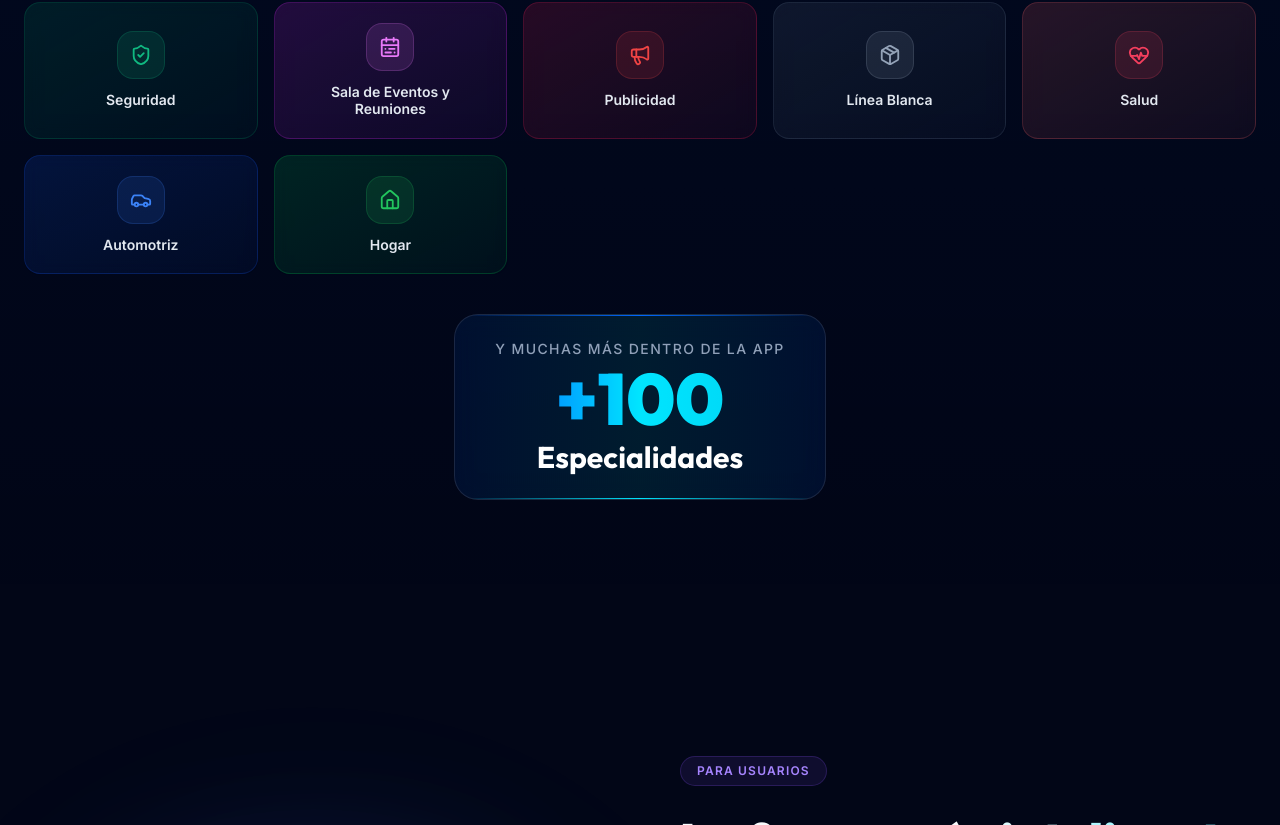
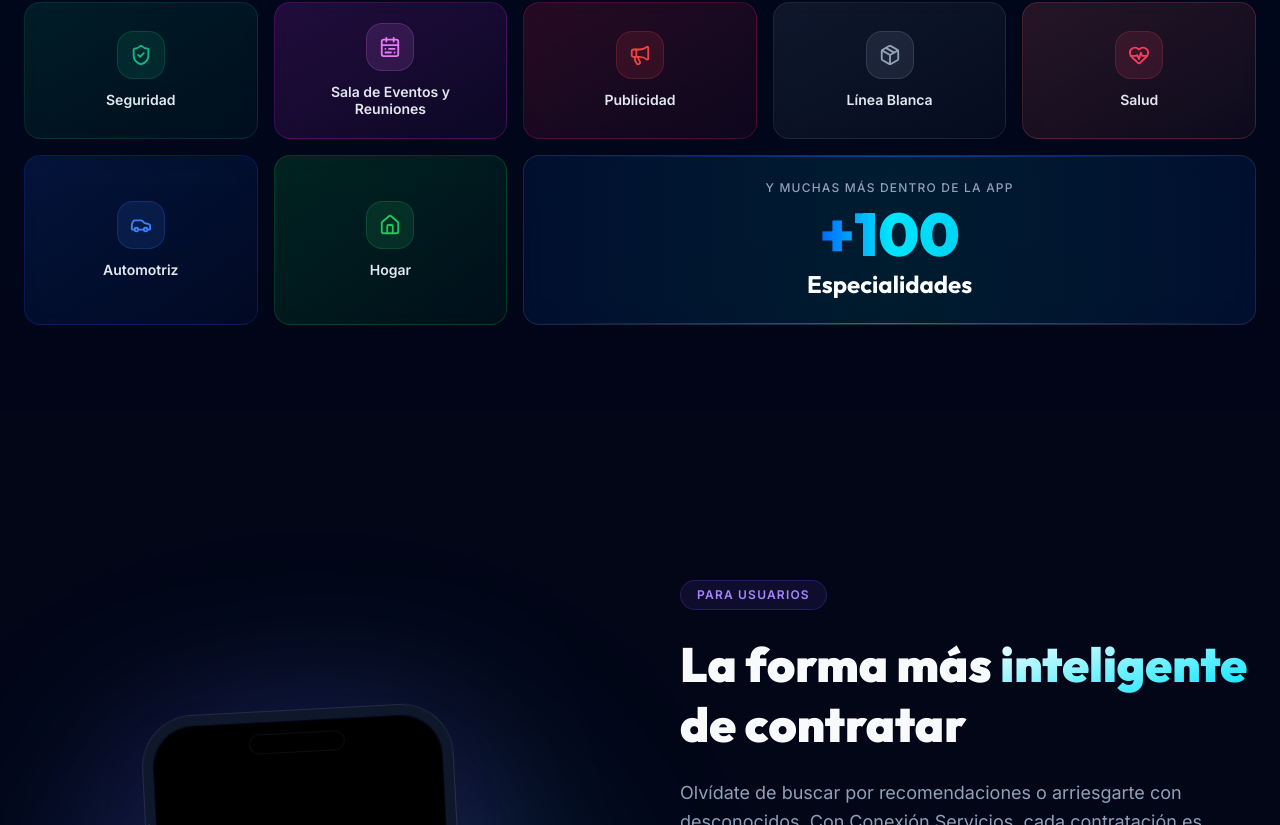
Before and after one commit to josueps15/conexionserviciosecuador, a React (Vite) app: page / in a window 1280 px wide. Shown: the part 2575-3400 px from the top of the page. Built offline with nearby package versions, Linux system fonts and the light colour scheme.

Commit message:
UI: Move +100 Especialidades banner inside category grid

```diff
--- a/src/App.tsx
+++ b/src/App.tsx
@@ -340,29 +340,29 @@ const App: React.FC = () => {
                                         </span>
                                     </motion.div>
                                 ))}
-                            </div>
 
-                            {/* +100 Especialidades banner */}
+                                {/* +100 Especialidades banner (Moved inside grid) */}
                                 <motion.div
-                                initial={{ opacity: 0, y: 20 }}
+                                    initial={{ opacity: 0, y: 24 }}
                                     whileInView={{ opacity: 1, y: 0 }}
                                     viewport={{ once: true }}
-                                transition={{ duration: 0.7, delay: 0.3 }}
-                                className="mt-10 flex flex-col sm:flex-row items-center justify-center gap-4"
+                                    transition={{ duration: 0.5, delay: 0.2 }}
+                                    className="col-span-2 sm:col-span-2 md:col-span-2 xl:col-span-3 flex"
                                 >
-                                <div className="relative px-10 py-6 rounded-3xl bg-gradient-to-r from-primary/10 via-secondary/10 to-primary/10 border border-white/10 backdrop-blur-md text-center overflow-hidden">
-                                    {/* Shimmer line */}
-                                    <div className="absolute top-0 left-0 right-0 h-[1px] bg-gradient-to-r from-transparent via-primary to-transparent" />
-                                    <div className="absolute bottom-0 left-0 right-0 h-[1px] bg-gradient-to-r from-transparent via-secondary to-transparent" />
-                                    <p className="text-slate-400 text-sm font-medium tracking-widest uppercase mb-1">y muchas más dentro de la app</p>
-                                    <p className="font-outfit font-black text-5xl md:text-7xl bg-gradient-to-r from-primary via-secondary to-cyan-400 bg-clip-text text-transparent leading-none">
+                                    <div className="w-full relative px-6 py-6 rounded-2xl bg-gradient-to-r from-primary/10 via-secondary/10 to-primary/10 border border-white/10 backdrop-blur-md text-center overflow-hidden flex flex-col justify-center items-center group hover:bg-white/[0.03] transition-colors">
+                                        {/* Shimmer lines */}
+                                        <div className="absolute top-0 left-0 right-0 h-[1px] bg-gradient-to-r from-transparent via-primary to-transparent opacity-50 group-hover:opacity-100 transition-opacity" />
+                                        <div className="absolute bottom-0 left-0 right-0 h-[1px] bg-gradient-to-r from-transparent via-secondary to-transparent opacity-50 group-hover:opacity-100 transition-opacity" />
+                                        <p className="text-slate-400 text-[10px] sm:text-xs font-medium tracking-widest uppercase mb-1">y muchas más dentro de la app</p>
+                                        <p className="font-outfit font-black text-4xl sm:text-5xl md:text-6xl bg-gradient-to-r from-primary via-secondary to-cyan-400 bg-clip-text text-transparent leading-none my-1">
                                             +100
                                         </p>
-                                    <p className="font-outfit font-bold text-xl md:text-3xl text-white mt-1">
+                                        <p className="font-outfit font-bold text-lg sm:text-xl md:text-2xl text-white">
                                             Especialidades
                                         </p>
                                     </div>
                                 </motion.div>
+                            </div>
                         </motion.div>
                     </div>
                 </section>
```
Lines whose indentation alone changed are shown as unchanged.
